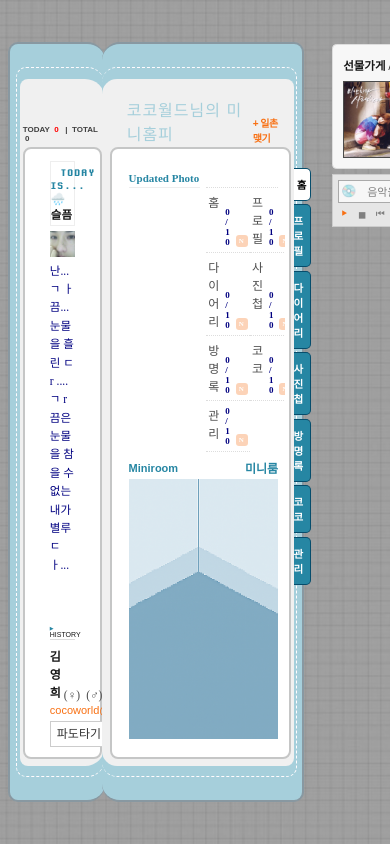
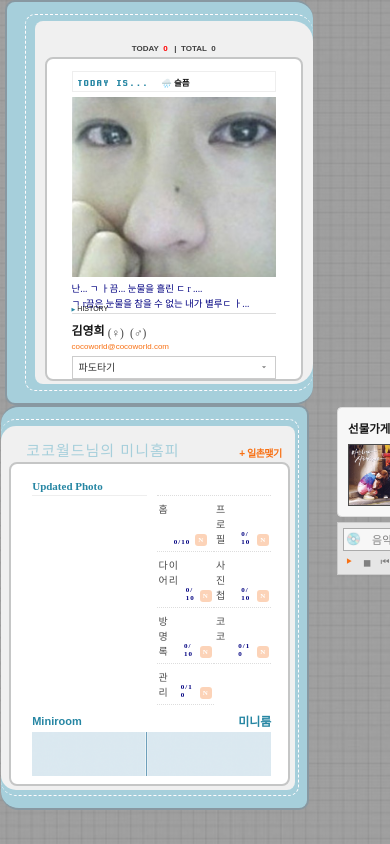
Before and after one commit to Team-COCOs/COCO_FrontEnd, a Next.js app: page /cocoworld in a window 390 px wide. Built offline with nearby package versions, Linux system fonts and the light colour scheme; no server answers; a web font is replaced by a local one.

Commit message:
Feat: 미니홈피 반응형 css 하는 중

```diff
--- a/src/components/MiniHomePage/Home/DiaryTitle/styled.ts
+++ b/src/components/MiniHomePage/Home/DiaryTitle/styled.ts
@@ -12,6 +12,11 @@ export const DiaryTitleStyled = styled.div`
       letter-spacing: 1px;
       color: ${({ theme }) => theme.colors.bookColor};
     }
+    @media (max-width: 1024px) {
+      .DiaryTitle_number_title {
+        font-size: 15px;
+      }
+    }
     .DiaryTitle_plus_friend {
       font-size: 10px;
       font-weight: bold;
--- a/src/components/MiniHomePage/Home/HomeLeft/HomeFriends/styled.ts
+++ b/src/components/MiniHomePage/Home/HomeLeft/HomeFriends/styled.ts
@@ -39,6 +39,15 @@ export const HomeFriendsStyled = styled.div`
       border-radius: none !important;
     }
   }
+  @media (max-width: 1024px) {
+    .HomeFriends_wrap {
+      select {
+        min-width: 0px;
+        font-size: 10px;
+      }
+    }
+  }
+
   /* 미니홈피 주인 이름 */
   .HomeFriends_namebox {
     display: flex;
@@ -61,4 +70,9 @@ export const HomeFriendsStyled = styled.div`
     color: ${({ theme }) => theme.colors.mainColor};
     margin-bottom: 5px;
   }
+  @media (max-width: 1024px) {
+    .HomeFriends_email {
+      font-size: 8px;
+    }
+  }
 `;
--- a/src/components/MiniHomePage/Home/HomeLeft/HomeProfile/styled.ts
+++ b/src/components/MiniHomePage/Home/HomeLeft/HomeProfile/styled.ts
@@ -29,6 +29,17 @@ export const HomeProfileStyled = styled.div`
         letter-spacing: 2px;
       }
     }
+    @media (max-width: 1024px) {
+      .HomeProfile_todayis {
+        font-size: 8.5px;
+        gap: 10px;
+        padding: 3.5px 5px;
+        span {
+          font-size: 9px;
+          margin-left: 0px;
+        }
+      }
+    }
 
     .HomeProfile_imgWrap {
       box-sizing: border-box;
@@ -50,6 +61,11 @@ export const HomeProfileStyled = styled.div`
       color: navy;
       line-height: 1.6;
     }
+    @media (max-width: 1024px) {
+      .HomeProfile_textarea {
+        font-size: 9.5px;
+      }
+    }
   }
   .HomeProfile_history {
     position: absolute;
--- a/src/components/MiniHomePage/Home/HomeMusicRight/styled.ts
+++ b/src/components/MiniHomePage/Home/HomeMusicRight/styled.ts
@@ -26,7 +26,14 @@ export const HomeMusicRightStyled = styled.div`
     font-family: "굴림", "Gulim", sans-serif;
     font-size: 11px;
   }
-
+  @media (max-width: 1024px) {
+    .HomeMusicRight_wrap {
+      position: absolute;
+      right: -185px;
+      top: 0px;
+      width: 155px;
+    }
+  }
   /* 선물가게 */
   .HomeMusicRight_shop {
     width: 100%;
--- a/src/components/MiniHomePage/Home/HomeRight/FriendComment/styled.ts
+++ b/src/components/MiniHomePage/Home/HomeRight/FriendComment/styled.ts
@@ -66,6 +66,21 @@ export const FriendCommentStyled = styled.div`
       background-color: #f0f0f0;
     }
   }
+  @media (max-width: 1024px) {
+    .FriendComment_inputWrap {
+      span {
+        width: 10%;
+        font-size: 9px;
+      }
+      input {
+        padding: 5px 2px;
+        font-size: 9.5px;
+      }
+      button {
+        padding: 4px 2px;
+      }
+    }
+  }
 
   .FriendComment_inputWrap button:disabled {
     opacity: 0.5;
--- a/src/components/MiniHomePage/Home/HomeRight/RecentPhoto/styled.ts
+++ b/src/components/MiniHomePage/Home/HomeRight/RecentPhoto/styled.ts
@@ -24,12 +24,12 @@ export const RecentPhotoStyled = styled.div`
     .RecentPhoto_new_alltab {
       border-top: 1.5px dotted #ddd;
       font-size: 12px;
-
       color: #4d4d4d;
       width: 48%;
       display: grid;
       letter-spacing: 1px;
       grid-template-columns: repeat(2, 1fr);
+
       .RecentPhoto_new_tabs {
         cursor: pointer;
         display: flex;
@@ -43,6 +43,11 @@ export const RecentPhotoStyled = styled.div`
           align-self: flex-end;
           padding-left: 5px;
           font-weight: 600;
+        }
+        @media (max-width: 1024px) {
+          span {
+            font-size: 7px;
+          }
         }
         @keyframes blink {
           0%,
@@ -65,5 +70,10 @@ export const RecentPhotoStyled = styled.div`
         }
       }
     }
+    @media (max-width: 1024px) {
+      .RecentPhoto_new_alltab {
+        font-size: 10px;
+      }
+    }
   }
 `;
--- a/src/components/MiniHomePage/Home/HomeTab/styled.ts
+++ b/src/components/MiniHomePage/Home/HomeTab/styled.ts
@@ -25,6 +25,12 @@ export const HomeTabStyled = styled.div`
     border-color: #064d6c;
     cursor: pointer;
   }
+  @media (max-width: 1024px) {
+    .HomeTab_number_title {
+      width: 85%;
+      font-size: 9px;
+    }
+  }
   .HomeTab_item.active {
     background-color: #ffffff;
     color: black;
--- a/src/features/CocoWorld/styled.ts
+++ b/src/features/CocoWorld/styled.ts
@@ -9,6 +9,11 @@ export const CocoWorldPageStyled = styled.div`
     height: 100vh;
     margin: 0 auto;
     /* background-color: ${({ theme }) => theme.colors.mainColor}; */
+  }
+  @media (min-width: 1281px) {
+    &.CocoWorldPage_wrap {
+      max-width: 1440px;
+    }
   }
   .CocoWorldPage_container {
     width: 100%;
@@ -158,6 +163,11 @@ export const CocoWorldPageStyled = styled.div`
       }
     }
   }
+  @media (max-width: 769px) {
+    .CocoWorldPage_book_wrap {
+      flex-direction: column;
+    }
+  }
   // 왼쪽 전체
   .CocoWorldPage_left {
     width: 87%;
@@ -183,4 +193,60 @@ export const CocoWorldPageStyled = styled.div`
     align-items: center;
     justify-content: center;
   }
+  // 📱 반응형
+  @media (max-width: 1024px) {
+    .CocoWorldPage_book_wrap {
+      width: 97%;
+    }
+    // 왼쪽 전체
+    .CocoWorldPage_left {
+      width: 83%;
+    }
+  }
+
+  @media (max-width: 768px) {
+    .CocoWorldPage_book_wrap {
+      height: 95%;
+      .CocoWorldPage_book_left,
+      .CocoWorldPage_book_right {
+        height: 48%;
+      }
+    }
+
+    .CocoWorldPage_Tab_Wrap {
+      width: 12%;
+      right: 2%;
+    }
+  }
+
+  @media (max-width: 480px) {
+    .CocoWorldPage_book_wrap {
+      height: 100%;
+      .CocoWorldPage_book_left,
+      .CocoWorldPage_book_right {
+        height: 48%;
+        width: 98%;
+      }
+    }
+
+    .CocoWorldPage_Tab_Wrap {
+      display: none;
+    }
+  }
+
+  @media (max-width: 386px) {
+    .CocoWorldPage_book_wrap {
+      .CocoWorldPage_book_left,
+      .CocoWorldPage_book_right {
+        height: 50%;
+        width: 100%;
+      }
+    }
+
+    .CocoWorldPage_bookRight_todayWrap,
+    .CocoWorldPage_bookLeft_todayWrap {
+      font-size: 12px;
+      padding-left: 8px;
+    }
+  }
 `;
```
